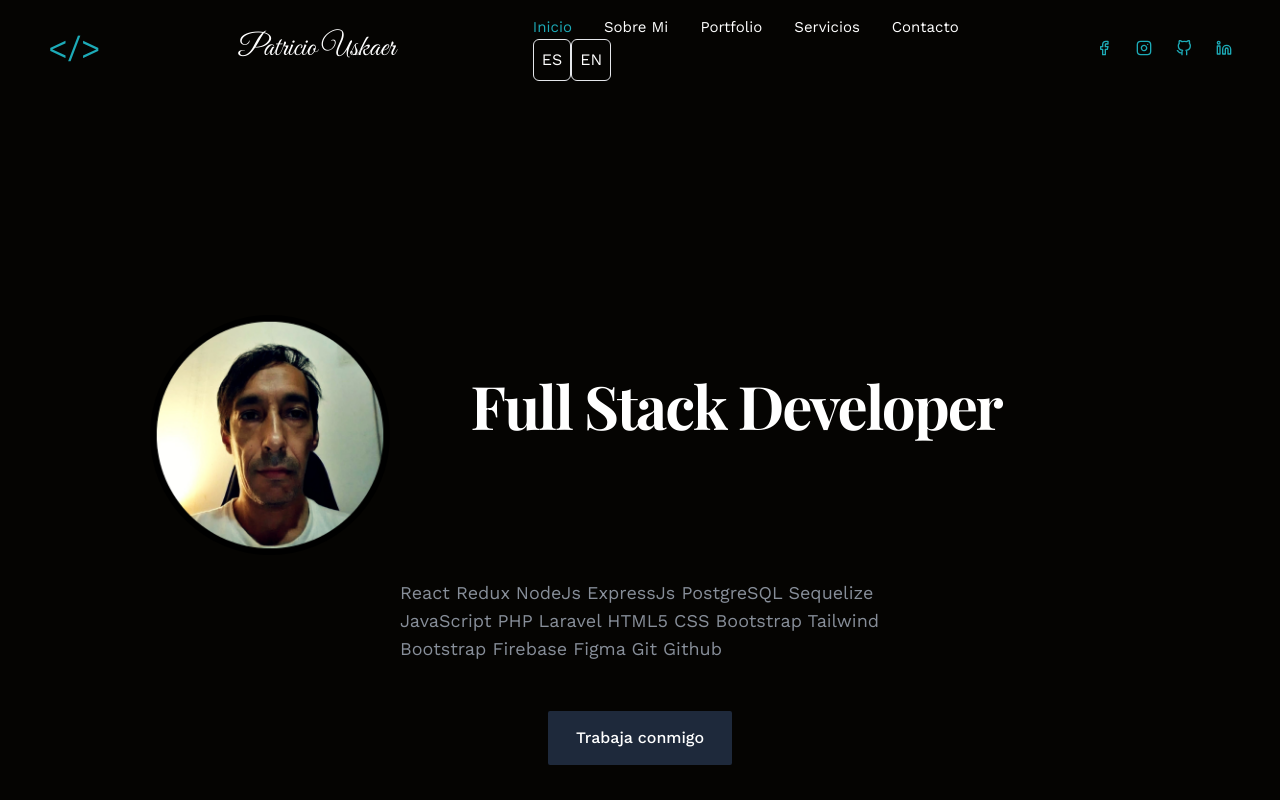
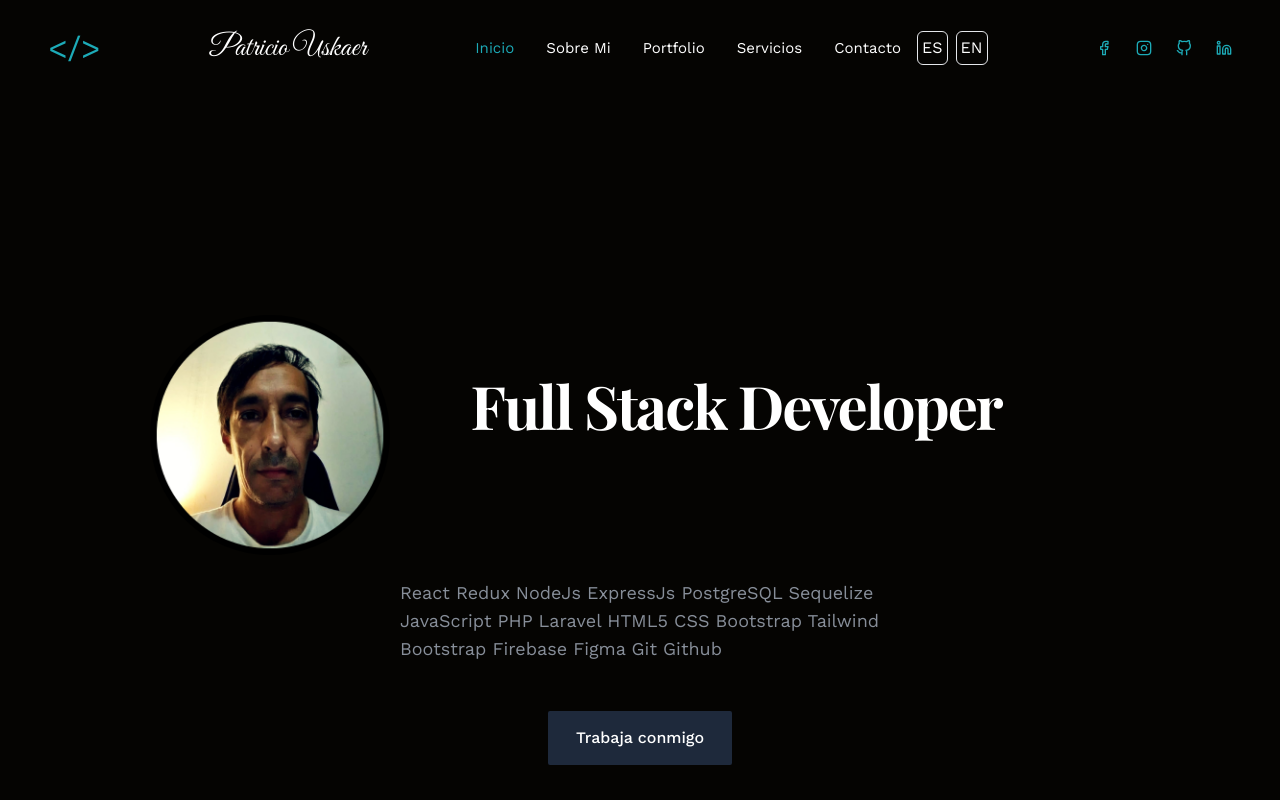
Before and after one commit to patukaelmago/portfolio2023, a React (Create React App) app: page / in a window 1280 px wide. Shown: the top 800 px of the page. Built offline with nearby package versions, Linux system fonts and the light colour scheme; a web font is replaced by a local one.

Commit message:
items  center

```diff
--- a/src/components/Nav.js
+++ b/src/components/Nav.js
@@ -1,7 +1,5 @@
 import React from 'react';
 
-// import navigation data
-import { navigation } from '../data';
 
 // import Link
 import { Link } from 'react-scroll';
@@ -10,7 +8,7 @@ import { useTranslation } from 'react-i18next';
 const Nav = () => {
    const [t, i18n] = useTranslation("global");
   return (
-    <nav>
+    <nav className='flex items-center'>
       <ul className='flex space-x-8 capitalize text-[15px]'>
 
             <li
@@ -94,8 +92,8 @@ const Nav = () => {
             </li>
 
       </ul>
-              <button className='border rounded-md p-2' onClick={() => i18n.changeLanguage("es")}>ES</button>
-              <button className='border rounded-md p-2' onClick={() => i18n.changeLanguage("en")}>EN</button>
+              <button className='border rounded-md p-1 ml-4' onClick={() => i18n.changeLanguage("es")}>ES</button>
+              <button className='border rounded-md p-1 ml-2' onClick={() => i18n.changeLanguage("en")}>EN</button>
     </nav>
   );
 };
```
